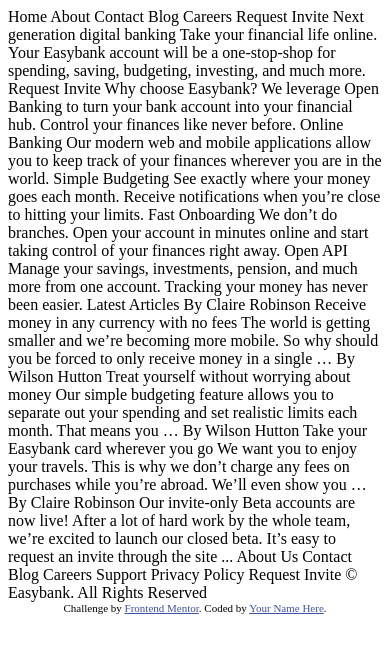
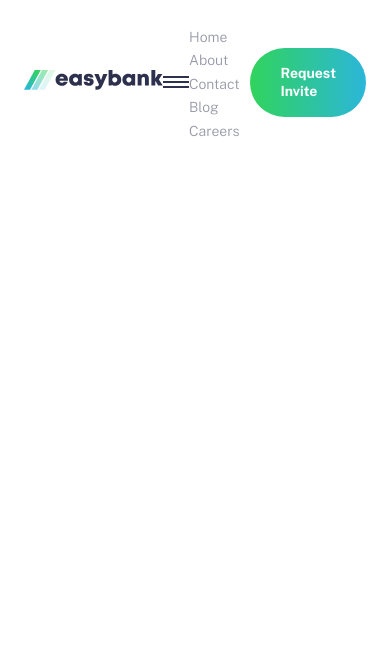
Before and after one commit to Behruz746/easybank-landing-page-master, a plain HTML site: page index.html in a window 390 px wide. Drawn offline with nearby package versions, Linux system fonts and the light colour scheme.

Commit message:
added: header mobile navigation and header button style

```diff
--- /dev/null
+++ b/app/js/script.js
@@ -0,0 +1 @@
+console.log("hello world");
--- /dev/null
+++ b/app/scss/_globals.scss
@@ -0,0 +1,56 @@
+html {
+  font-size: 100%;
+  box-sizing: border-box;
+}
+
+*,
+*::before,
+*::after {
+  box-sizing: inherit;
+}
+
+body {
+  margin: 0;
+  padding: 0;
+  font-family: "Public Sans", sans-serif;
+  font-size: $font-med;
+  font-weight: 300;
+  color: $grayishBlue;
+  line-height: 1.3;
+}
+
+a,
+a:visited,
+a:hover {
+  text-decoration: none;
+}
+
+// flexbox
+.flex {
+  display: flex;
+
+  &-js-sb {
+    justify-content: space-between;
+  }
+  &-js-c {
+    justify-content: center;
+  }
+
+  &-ai-c {
+    align-items: center;
+  }
+}
+
+// buttons
+button,
+.button {
+  padding: 1rem 1.875rem;
+  background: linear-gradient(to right, $limeGreen, $brightCyan);
+  cursor: pointer;
+  border: 0;
+  outline: 0;
+  border-radius: 50px;
+  font-family: "Public Sans", sans-serif;
+  font-weight: 700;
+  color: $white;
+}
--- /dev/null
+++ b/app/scss/_header.scss
@@ -0,0 +1,41 @@
+.header {
+  nav {
+    padding: 24px;
+  }
+
+  &__logo {
+    img {
+      width: 139px;
+      height: auto;
+      user-select: none;
+    }
+  }
+
+  &__hamburger {
+    // '>' faqat to‘g‘ridan-to‘g‘ri farzand element bo‘lsa style ishlaydi.
+    > span {
+      display: block;
+      width: 26px;
+      height: 2px;
+      background-color: $darkBlue;
+
+      // :not(:last-child) → oxirgi farzand bo‘lmagan elementlarga tegishli pseudo-class.
+      &:not(:last-child) {
+        margin-bottom: 3px;
+      }
+    }
+  }
+
+  // header links
+  &__links {
+    a {
+      font-size: $font-sm;
+      color: $grayishBlue;
+    }
+  }
+
+  &__cta {
+    font-size: $font-sm;
+    color: $white;
+  }
+}
--- /dev/null
+++ b/app/scss/_variables.scss
@@ -0,0 +1,14 @@
+// Colors
+$darkBlue: hsl(233, 26%, 24%);
+$limeGreen: hsl(136, 65%, 51%);
+$brightCyan: hsl(192, 70%, 51%);
+$grayishBlue: hsl(233, 8%, 62%);
+$lightGrayishBlue: hsl(220, 16%, 96%);
+$veryLightGray: hsl(0, 0%, 98%);
+$white: hsl(0, 0%, 100%);
+
+// Font Sizes
+$font-sm: 0.875rem; // 14px
+$font-med: 1.125rem; // 18px
+$font-lg: 1.25rem;
+$font-xlg: 3.25rem;
--- /dev/null
+++ b/app/scss/style.scss
@@ -0,0 +1,3 @@
+@import "variables";
+@import "globals";
+@import "header";
--- a/index.html
+++ b/index.html
@@ -1,101 +1,102 @@
 <!DOCTYPE html>
 <html lang="en">
   <head>
-  <meta charset="UTF-8">
-  <meta name="viewport" content="width=device-width, initial-scale=1.0"> <!-- displays site properly based on user's device -->
+    <meta charset="UTF-8" />
+    <meta name="viewport" content="width=device-width, initial-scale=1.0" />
 
-  <link rel="icon" type="image/png" sizes="32x32" href="./images/favicon-32x32.png">
+    <!-- font family -->
+    <link rel="preconnect" href="https://fonts.googleapis.com" />
+    <link rel="preconnect" href="https://fonts.gstatic.com" crossorigin />
+    <link
+      href="https://fonts.googleapis.com/css2?family=Public+Sans:ital,wght@0,100..900;1,100..900&display=swap"
+      rel="stylesheet"
+    />
+    <!-- displays site properly based on user's device -->
+
+    <link
+      rel="icon"
+      type="image/png"
+      sizes="32x32"
+      href="./images/favicon-32x32.png"
+    />
 
     <title>Frontend Mentor | Easybank landing page</title>
 
     <!-- Feel free to remove these styles or customise in your own stylesheet 👍 -->
+    <link rel="stylesheet" href="/app/scss/style.css" />
     <style>
-    .attribution { font-size: 11px; text-align: center; }
-    .attribution a { color: hsl(228, 45%, 44%); }
+      .attribution {
+        font-size: 11px;
+        text-align: center;
+      }
+      .attribution a {
+        color: hsl(228, 45%, 44%);
+      }
     </style>
   </head>
   <body>
+    <header class="header">
+      <nav class="flex flex-js-sb flex-ai-c">
+        <a href="#" class="header__logo">
+          <img
+            src="./images/logo.svg"
+            alt="Easybank"
+            width="139px"
+            height="20px"
+            loading="lazy"
+          />
+        </a>
 
-  Home
-  About
-  Contact
-  Blog
-  Careers
+        <a href="#" class="header__hamburger">
+          <span></span>
+          <span></span>
+          <span></span>
+        </a>
 
-  Request Invite
+        <div class="header__links">
+          <a href="http://">Home</a>
+          <a href="http://">About</a>
+          <a href="http://">Contact</a>
+          <a href="http://">Blog</a>
+          <a href="http://">Careers</a>
+        </div>
 
+        <a href="#" class="button header__cta">Request Invite</a>
+      </nav>
+    </header>
 
+    <!-- Home About Contact Blog Careers Request Invite Next generation digital
+    banking Take your financial life online. Your Easybank account will be a
+    one-stop-shop for spending, saving, budgeting, investing, and much more.
+    Request Invite Why choose Easybank? We leverage Open Banking to turn your
+    bank account into your financial hub. Control your finances like never
+    before. Online Banking Our modern web and mobile applications allow you to
+    keep track of your finances wherever you are in the world. Simple Budgeting
+    See exactly where your money goes each month. Receive notifications when
+    you’re close to hitting your limits. Fast Onboarding We don’t do branches.
+    Open your account in minutes online and start taking control of your
+    finances right away. Open API Manage your savings, investments, pension, and
+    much more from one account. Tracking your money has never been easier.
+    Latest Articles By Claire Robinson Receive money in any currency with no
+    fees The world is getting smaller and we’re becoming more mobile. So why
+    should you be forced to only receive money in a single … By Wilson Hutton
+    Treat yourself without worrying about money Our simple budgeting feature
+    allows you to separate out your spending and set realistic limits each
+    month. That means you … By Wilson Hutton Take your Easybank card wherever
+    you go We want you to enjoy your travels. This is why we don’t charge any
+    fees on purchases while you’re abroad. We’ll even show you … By Claire
+    Robinson Our invite-only Beta accounts are now live! After a lot of hard
+    work by the whole team, we’re excited to launch our closed beta. It’s easy
+    to request an invite through the site ... About Us Contact Blog Careers
+    Support Privacy Policy Request Invite © Easybank. All Rights Reserved -->
 
-  Next generation digital banking
+    <!-- <div class="attribution">
+      Challenge by
+      <a href="https://www.frontendmentor.io?ref=challenge" target="_blank"
+        >Frontend Mentor</a
+      >. Coded by <a href="#">Your Name Here</a>.
+    </div> -->
 
-  Take your financial life online. Your Easybank account will be a one-stop-shop
-  for spending, saving, budgeting, investing, and much more.
-
-  Request Invite
-
-
-
-  Why choose Easybank?
-
-  We leverage Open Banking to turn your bank account into your financial hub. Control
-  your finances like never before.
-
-  Online Banking
-  Our modern web and mobile applications allow you to keep track of your finances
-  wherever you are in the world.
-
-  Simple Budgeting
-  See exactly where your money goes each month. Receive notifications when you’re
-  close to hitting your limits.
-
-  Fast Onboarding
-  We don’t do branches. Open your account in minutes online and start taking control
-  of your finances right away.
-
-  Open API
-  Manage your savings, investments, pension, and much more from one account. Tracking
-  your money has never been easier.
-
-
-
-  Latest Articles
-
-  By Claire Robinson
-  Receive money in any currency with no fees
-  The world is getting smaller and we’re becoming more mobile. So why should you be
-  forced to only receive money in a single …
-
-  By Wilson Hutton
-  Treat yourself without worrying about money
-  Our simple budgeting feature allows you to separate out your spending and set
-  realistic limits each month. That means you …
-
-  By Wilson Hutton
-  Take your Easybank card wherever you go
-  We want you to enjoy your travels. This is why we don’t charge any fees on purchases
-  while you’re abroad. We’ll even show you …
-
-  By Claire Robinson
-  Our invite-only Beta accounts are now live!
-  After a lot of hard work by the whole team, we’re excited to launch our closed beta.
-  It’s easy to request an invite through the site ...
-
-
-
-  About Us
-  Contact
-  Blog
-  Careers
-  Support
-  Privacy Policy
-
-  Request Invite
-
-  © Easybank. All Rights Reserved
-
-  <div class="attribution">
-    Challenge by <a href="https://www.frontendmentor.io?ref=challenge" target="_blank">Frontend Mentor</a>.
-    Coded by <a href="#">Your Name Here</a>.
-  </div>
+    <script src="./app/js/script.js"></script>
   </body>
 </html>
```
Also changed, not shown: app/scss/style.css (added), 1 other file. Lines whose indentation alone changed are shown as unchanged.
